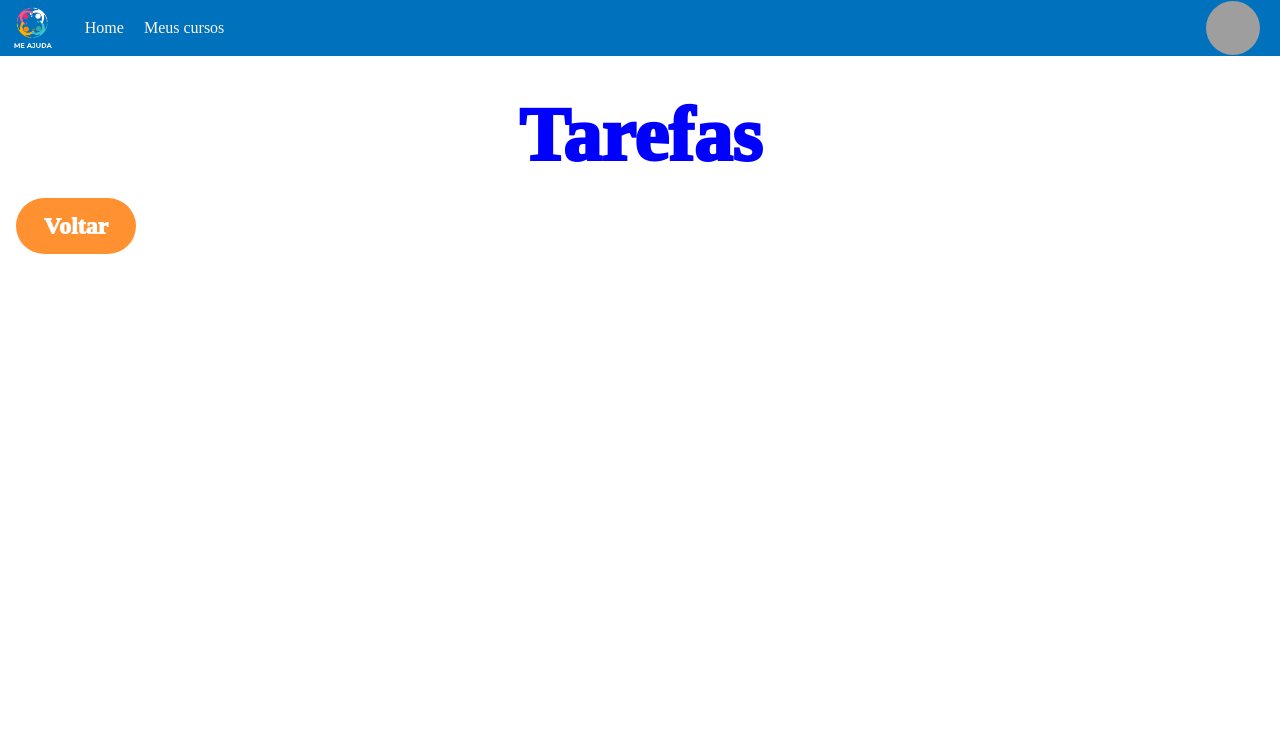
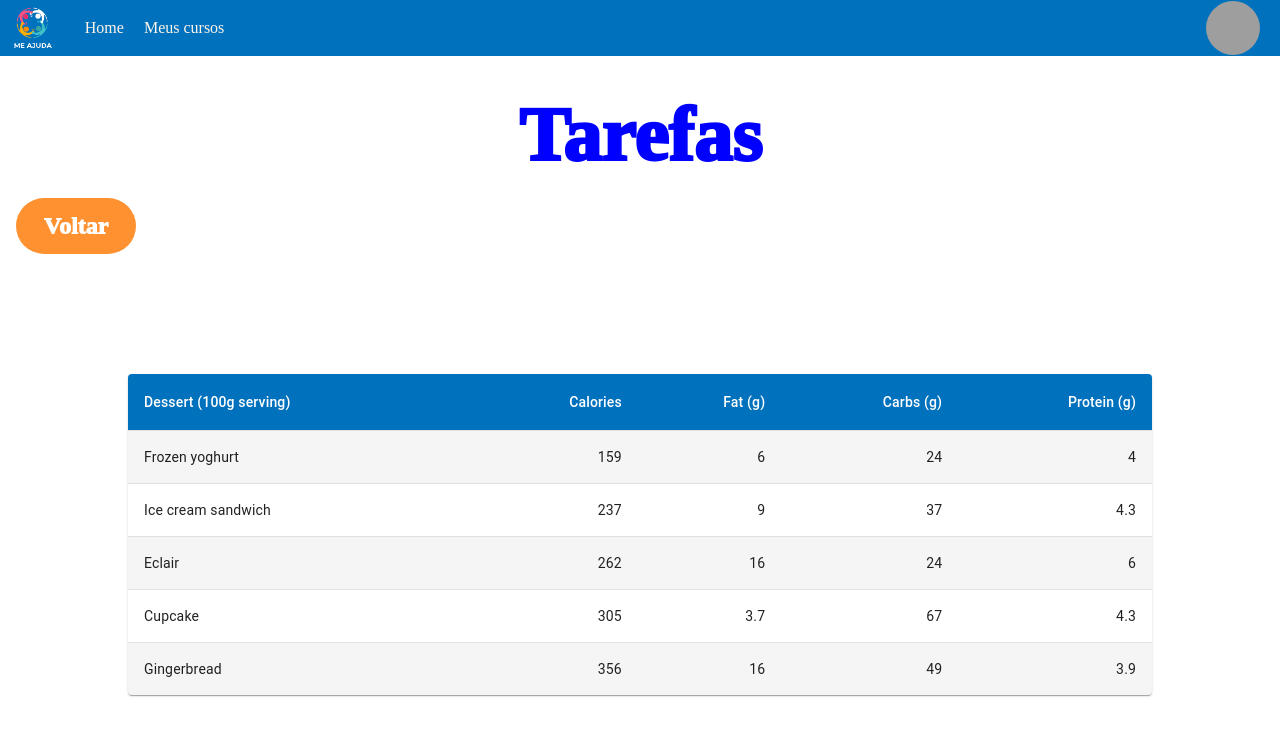
Before and after one commit to wallacevff/projeto-final-frontend, a Next.js app: page /tarefas in a window 1280 px wide. Shown: the top 736 px of the page. Built offline with nearby package versions, Linux system fonts and the light colour scheme; grey boxes are pictures that could not be loaded; a web font is replaced by a local one.

Commit message:
Table Material UI Tarefas

```diff
--- /dev/null
+++ b/src/components/Table/index.tsx
@@ -0,0 +1,83 @@
+import * as React from 'react';
+import { styled } from '@mui/material/styles';
+import Table from '@mui/material/Table';
+import TableBody from '@mui/material/TableBody';
+import TableCell, { tableCellClasses } from '@mui/material/TableCell';
+import TableContainer from '@mui/material/TableContainer';
+import TableHead from '@mui/material/TableHead';
+import TableRow from '@mui/material/TableRow';
+import Paper from '@mui/material/Paper';
+
+const StyledTableCell = styled(TableCell)(({ theme }) => ({
+  [`&.${tableCellClasses.head}`]: {
+    backgroundColor: "#0071BD",
+    color: theme.palette.common.white,
+  },
+  [`&.${tableCellClasses.body}`]: {
+    fontSize: 14,
+  },
+}));
+
+const StyledTableRow = styled(TableRow)(({ theme }) => ({
+  '&:nth-of-type(odd)': {
+    backgroundColor: theme.palette.action.hover,
+  },
+  // hide last border
+  '&:last-child td, &:last-child th': {
+    border: 0,
+  },
+}));
+
+function createData(
+  name: string,
+  calories: number,
+  fat: number,
+  carbs: number,
+  protein: number,
+) {
+  return { name, calories, fat, carbs, protein };
+}
+
+const rows = [
+  createData('Frozen yoghurt', 159, 6.0, 24, 4.0),
+  createData('Ice cream sandwich', 237, 9.0, 37, 4.3),
+  createData('Eclair', 262, 16.0, 24, 6.0),
+  createData('Cupcake', 305, 3.7, 67, 4.3),
+  createData('Gingerbread', 356, 16.0, 49, 3.9),
+];
+
+export default function CustomizedTables() {
+  return (
+    <TableContainer component={Paper} style={{
+        marginTop: "calc(100vh * 0.15)",
+        width: "80vw",
+        // flex: 1,
+        justifyContent: "space-between"
+    }}>
+      <Table sx={{ minWidth: 700 }} aria-label="customized table">
+        <TableHead>
+          <TableRow>
+            <StyledTableCell>Dessert (100g serving)</StyledTableCell>
+            <StyledTableCell align="right">Calories</StyledTableCell>
+            <StyledTableCell align="right">Fat&nbsp;(g)</StyledTableCell>
+            <StyledTableCell align="right">Carbs&nbsp;(g)</StyledTableCell>
+            <StyledTableCell align="right">Protein&nbsp;(g)</StyledTableCell>
+          </TableRow>
+        </TableHead>
+        <TableBody>
+          {rows.map((row) => (
+            <StyledTableRow key={row.name}>
+              <StyledTableCell component="th" scope="row">
+                {row.name}
+              </StyledTableCell>
+              <StyledTableCell align="right">{row.calories}</StyledTableCell>
+              <StyledTableCell align="right">{row.fat}</StyledTableCell>
+              <StyledTableCell align="right">{row.carbs}</StyledTableCell>
+              <StyledTableCell align="right">{row.protein}</StyledTableCell>
+            </StyledTableRow>
+          ))}
+        </TableBody>
+      </Table>
+    </TableContainer>
+  );
+}
--- a/src/pages/index.tsx
+++ b/src/pages/index.tsx
@@ -33,7 +33,7 @@
                     title="Meu Perfil"
                     color="#FC6736"
                     colorHove="#bf522e"
-                    action={() => router.push("/")}
+                    action={() => router.push("/profile")}
                 ></PanelButton>
                 <PanelButton
                     title="Logoff"
--- a/src/pages/tarefas/index.tsx
+++ b/src/pages/tarefas/index.tsx
@@ -1,11 +1,16 @@
 import BackButton from "@/components/BackButton";
 import Layout from "@/components/Layout";
+import CustomizedTables from "@/components/Table";
 
 const Tarefas = () => {
 
     return <Layout title="Tarefas"
     buttons={[<BackButton key={"back-1"}/>]}>
 
+    <CustomizedTables
+
+
+    />
     </Layout>
 }
 
```
